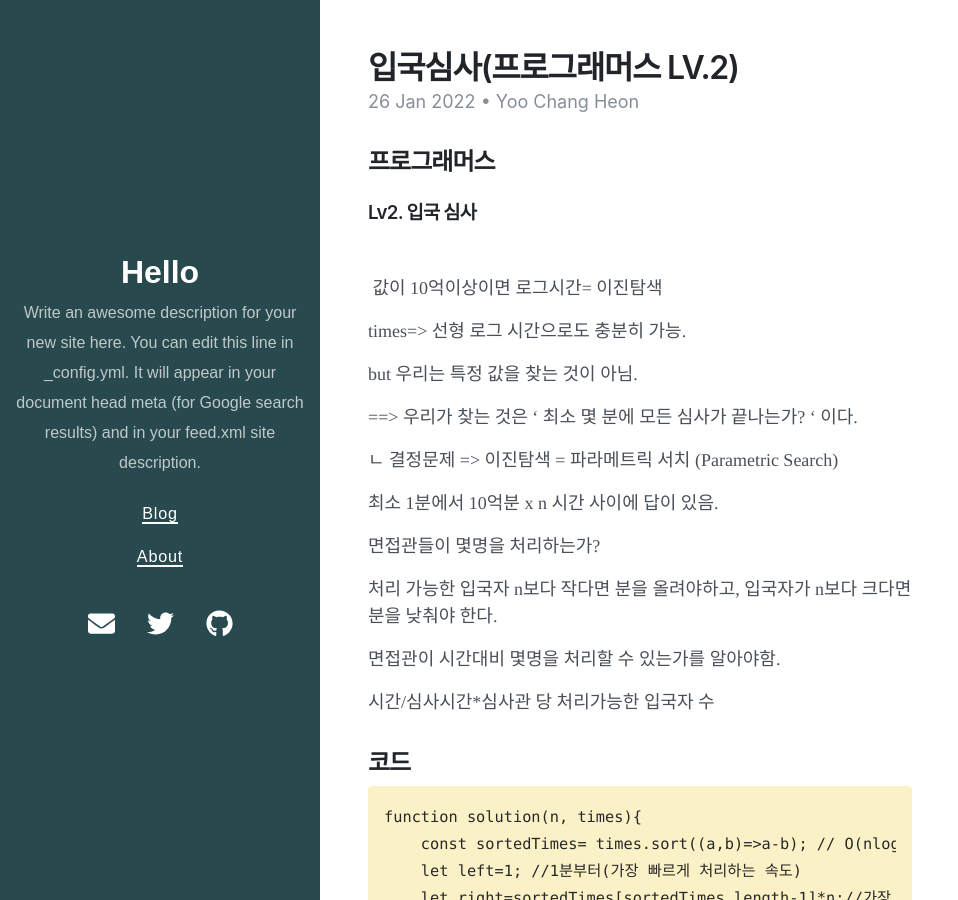
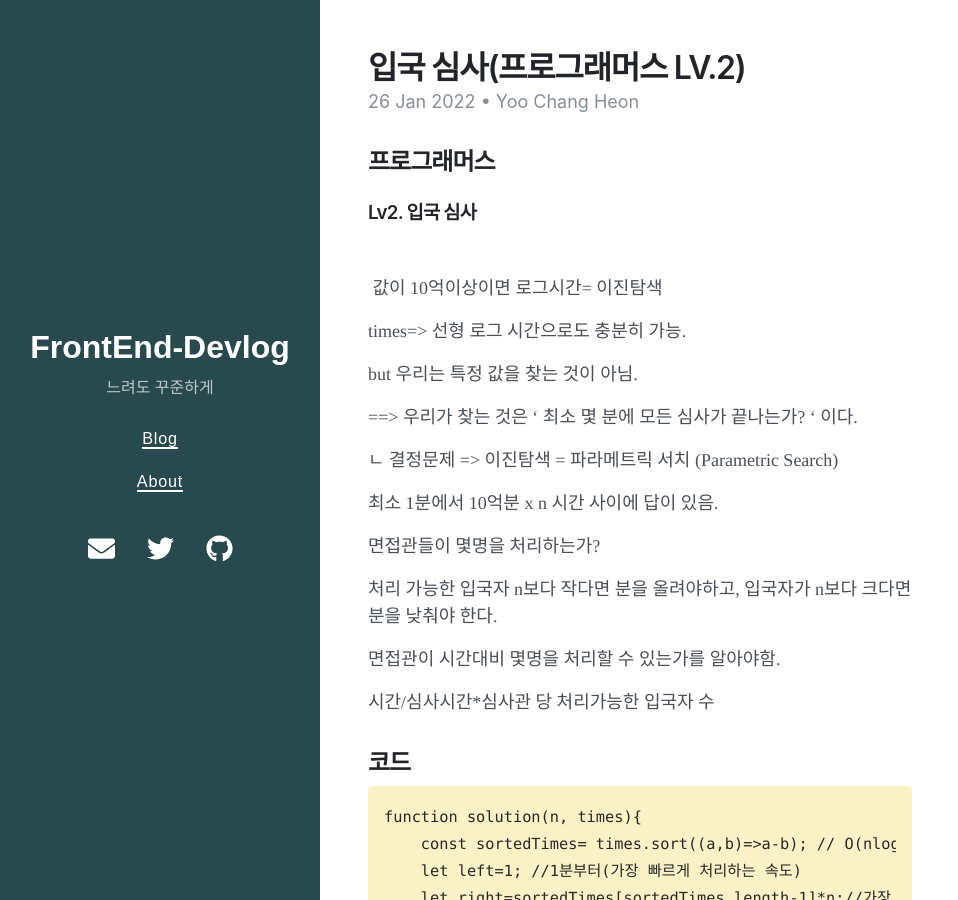
Before and after one commit to dbckdgjs369/dbckdgjs369.github.io, a Jekyll site: the page built from _posts/2022-01-26-AlgoProblem.md, in a window 1280 px wide and 900 px high. Shown: the whole window, without its empty margins (0-958 px from the left). Built offline with Jekyll 4.4.1, drawn with Linux system fonts in a browser that asks for light colours; nearby versions of some CDN libraries.

Commit message:
시작 화면 변경

```diff
--- a/_config.yml
+++ b/_config.yml
@@ -18,12 +18,10 @@
 # You can create any custom variable you would like, and they will be accessible
 # in the templates via {{ site.myvariable }}.
 
-title: Hello
-email: your-email@example.com
+title: FrontEnd-Devlog
+email: dbckdgjs1130@naver.com
 description: >- # this means to ignore newlines until "baseurl:"
-  Write an awesome description for your new site here. You can edit this
-  line in _config.yml. It will appear in your document head meta (for
-  Google search results) and in your feed.xml site description.
+  느려도 꾸준하게
 baseurl: "" # the subpath of your site, e.g. /blog
 url: "" # the base hostname & protocol for your site, e.g. http://example.com
 twitter_username: jekyllrb
--- a/_posts/2022-01-26-AlgoProblem.md
+++ b/_posts/2022-01-26-AlgoProblem.md
@@ -1,6 +1,6 @@
 ---
 layout: post
-title: 입국심사(프로그래머스 LV.2)
+title: 입국 심사(프로그래머스 LV.2)
 author: Yoo Chang Heon
 tags: [Algorithm, Problem-Solving]
 ---
```
